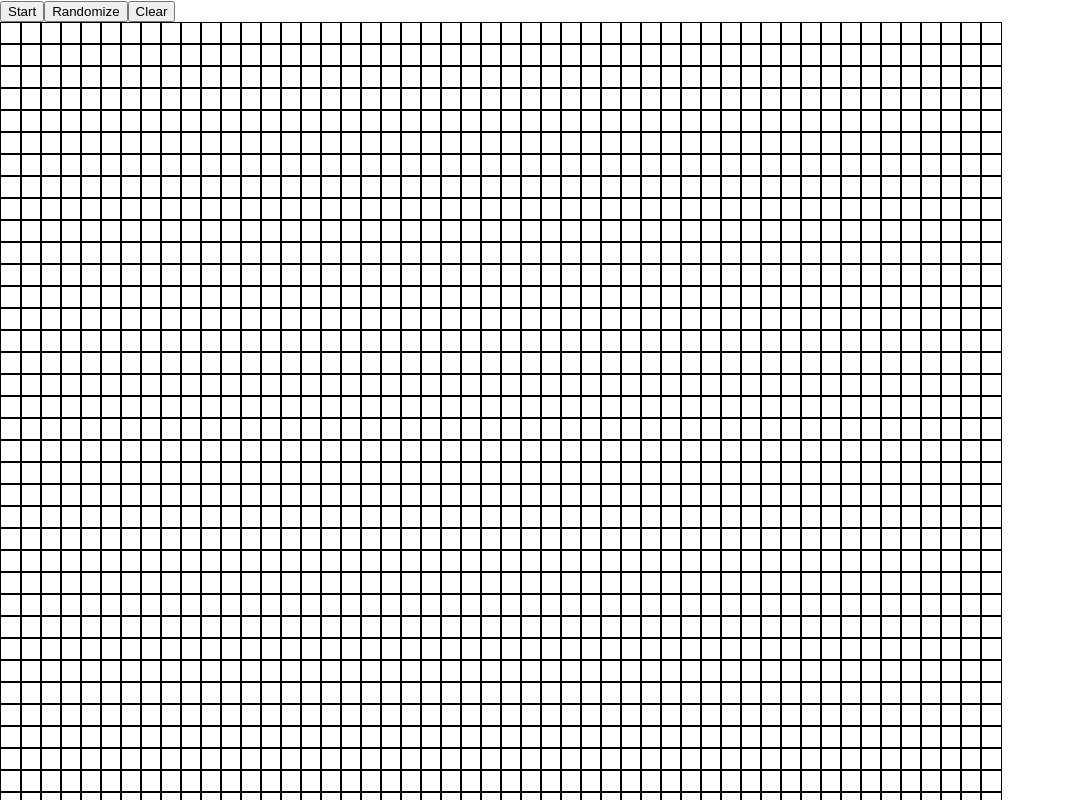
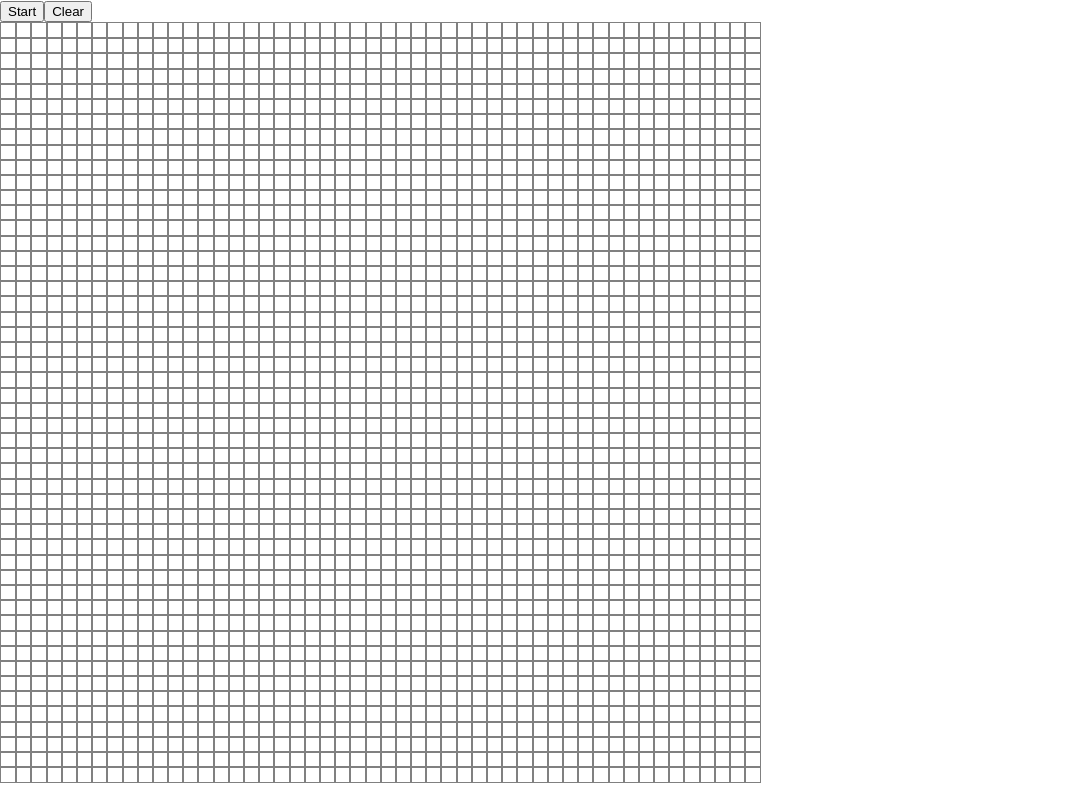
Before and after one commit to adriantoddross/gameoflife-benawad, a React (Create React App) app in the folder game-of-life/: page / in a window 1280 px wide. Shown: the top 800 px of the page, without its empty margins (0-1065 px from the left). Built offline with nearby package versions, Linux system fonts and the light colour scheme.

Commit message:
quality of life edits

```diff
--- a/game-of-life/src/App.tsx
+++ b/game-of-life/src/App.tsx
@@ -70,6 +70,15 @@ const App: React.FC = () => {
           onClick={() => {
             setRunning(!running);
             if (!running) {
+              const rows = [];
+              for (let i = 0; i < numRows; i++) {
+                rows.push(
+                  Array.from(Array(numCols), () =>
+                    Math.random() > 0.8 ? 1 : 0
+                  )
+                );
+              }
+              setGrid(rows);
               runningRef.current = true;
               runSimulation();
             }
@@ -77,7 +86,8 @@ const App: React.FC = () => {
         >
           {running ? "Stop" : "Start"}
         </button>
-        <button
+        {/* <button
+        disabled={!running}
           onClick={() => {
             const rows = [];
             for (let i = 0; i < numRows; i++) {
@@ -89,30 +99,33 @@ const App: React.FC = () => {
           }}
         >
           Randomize
+        </button> */}
+        <button disabled={running} onClick={() => setGrid(generateEmptyGrid())}>
+          Clear
         </button>
-        <button onClick={() => setGrid(generateEmptyGrid())}>Clear</button>
       </div>
       <div
         style={{
           display: "grid",
-          gridTemplateColumns: `repeat(${numCols}, 20px)`
+          gridTemplateColumns: `repeat(${numCols}, 1.9vmin)`,
+          gridTemplateRows: `repeat(${numRows}, 1.9vmin)`
         }}
       >
         {grid.map((rows, i) =>
           rows.map((col, k) => (
             <div
               key={`${i}-${k}`}
-              onClick={() => {
-                const newGrid = produce(grid, gridCopy => {
-                  gridCopy[i][k] = grid[i][k] ? 0 : 1;
-                });
-                setGrid(newGrid);
-              }}
+              // onClick={() => {
+              //   const newGrid = produce(grid, gridCopy => {
+              //     gridCopy[i][k] = grid[i][k] ? 0 : 1;
+              //   });
+              //   setGrid(newGrid);
+              // }}
               style={{
-                width: "20px",
-                height: "20px",
+                width: "1.9vmin",
+                height: "1.9vmin",
                 backgroundColor: grid[i][k] ? "pink" : undefined,
-                border: "1px solid black"
+                border: "0.5px solid gray"
               }}
             />
           ))
```
